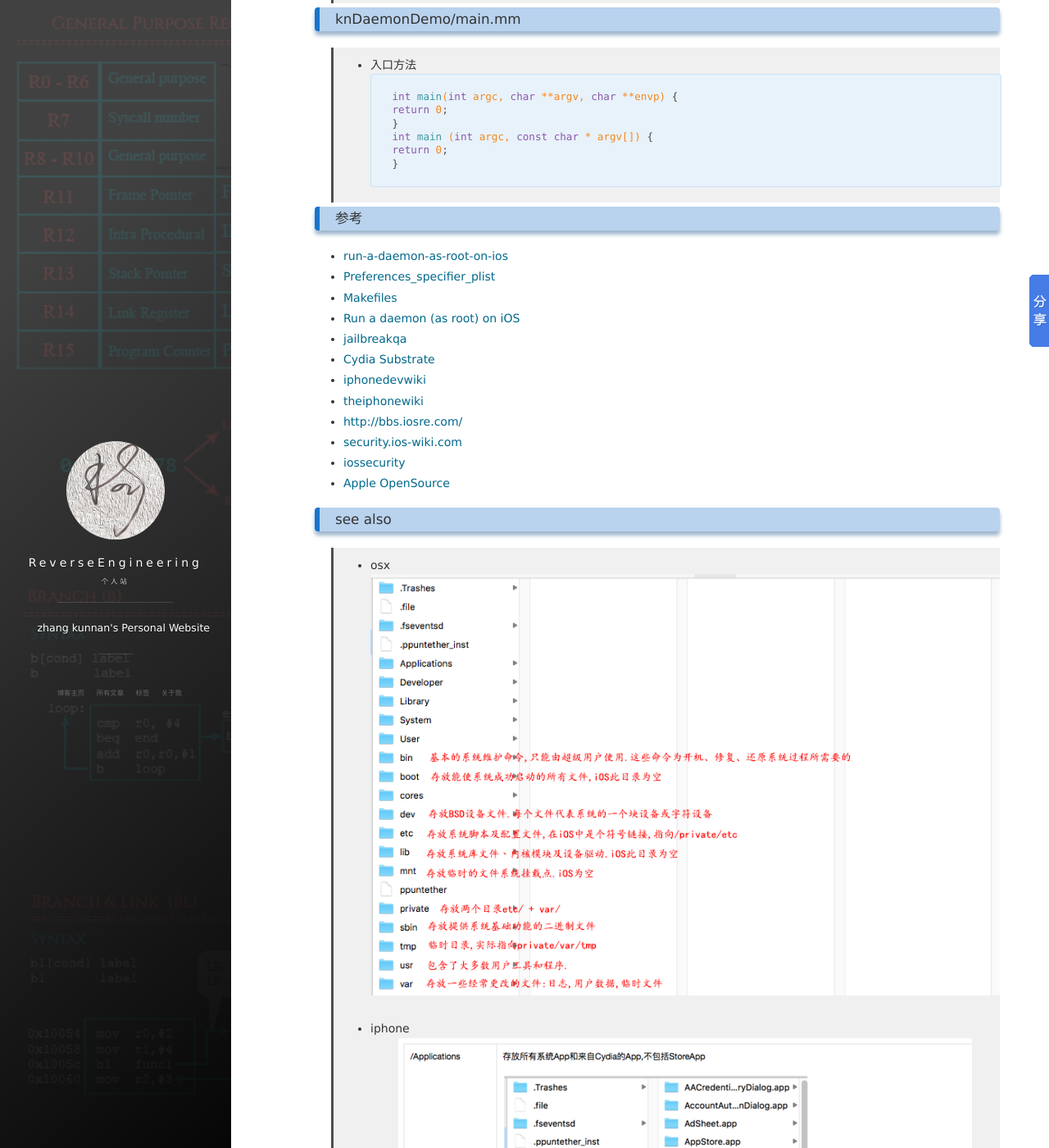
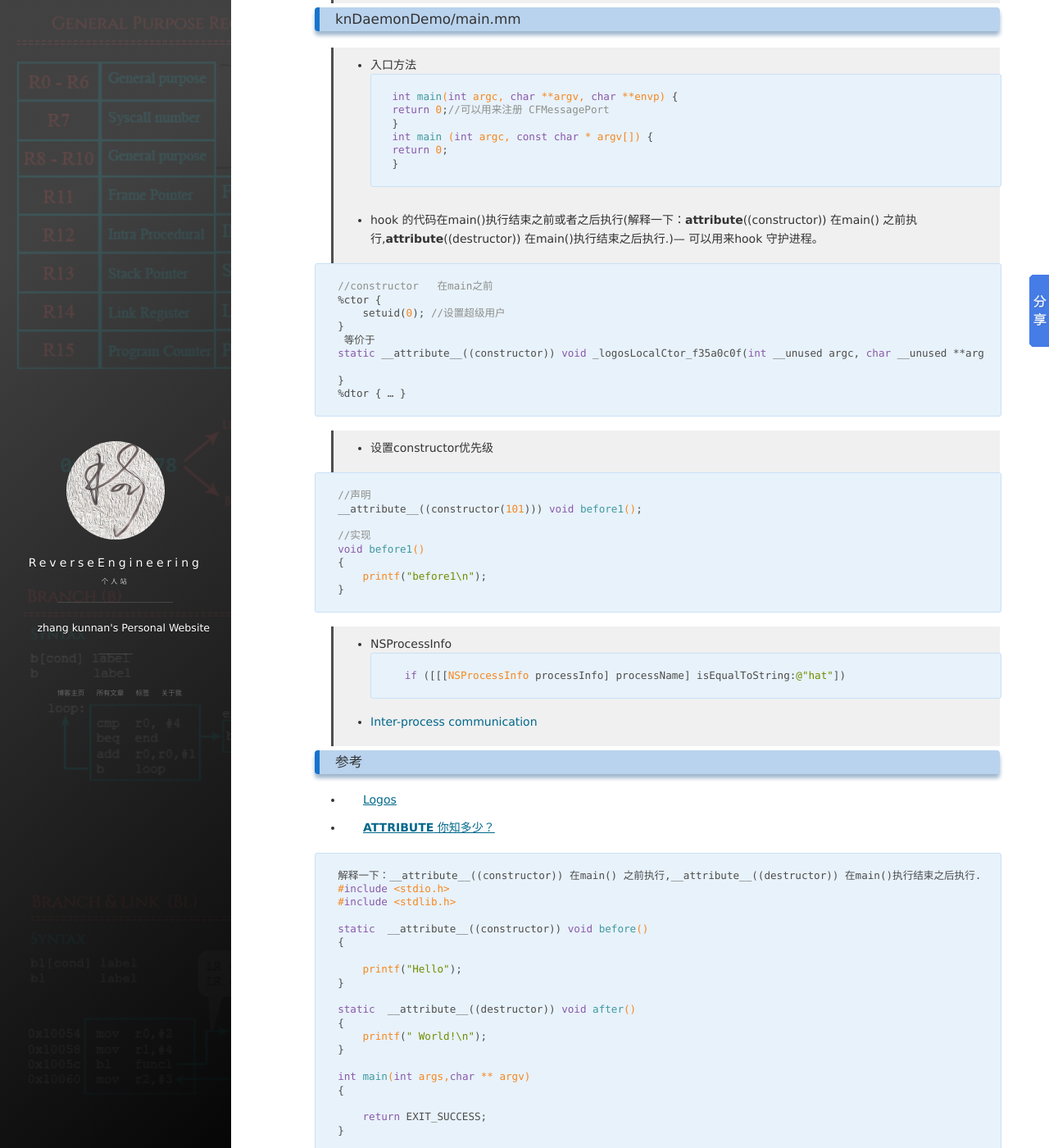
Before and after one commit to zhangkn/zhangkn.github.io, a Jekyll site: the page built from _posts/2017-12-24-iphoneDaemonTool.md, in a window 1280 px wide and 1400 px high, scrolled down 3164 px. Shown: the whole window at 82% size. Built offline with Jekyll 4.4.1, drawn with Linux system fonts in a browser that asks for light colours; nearby versions of some CDN libraries; comment, search, counter and statistics services are not loaded.

Commit message:
CFMessagePort

````diff
--- a/_posts/2017-12-24-iphoneDaemonTool.md
+++ b/_posts/2017-12-24-iphoneDaemonTool.md
@@ -179,14 +179,74 @@
 >* 入口方法
 ```
 int main(int argc, char **argv, char **envp) {
-  return 0;
+  return 0;//可以用来注册 CFMessagePort
 }
 int main (int argc, const char * argv[]) {
   return 0;
 }
 ```
 
+>* hook 的代码在main()执行结束之前或者之后执行(解释一下：__attribute__((constructor)) 在main() 之前执行,__attribute__((destructor)) 在main()执行结束之后执行.)--- 可以用来hook 守护进程。
+
+```
+//constructor   在main之前
+%ctor {
+    setuid(0); //设置超级用户
+}
+ 等价于
+static __attribute__((constructor)) void _logosLocalCtor_f35a0c0f(int __unused argc, char __unused **argv, char __unused **envp) {
+
+}
+%dtor { … }
+```
+
+>* 设置constructor优先级
+
+```
+//声明
+__attribute__((constructor(101))) void before1();
+
+//实现
+void before1()
+{
+    printf("before1\n");
+}
+```
+>* NSProcessInfo
+```
+	if ([[[NSProcessInfo processInfo] processName] isEqualToString:@"hat"])
+```
+- [Inter-process communication](http://iphonedevwiki.net/index.php/Updating_extensions_for_iOS_7#Inter-process_communication)
+
+
+
 ### 参考
+- [Logos](http://iphonedevwiki.net/index.php/Logos)
+
+- [__ATTRIBUTE__ 你知多少？](http://www.cnblogs.com/astwish/p/3460618.html)
+
+```
+解释一下：__attribute__((constructor)) 在main() 之前执行,__attribute__((destructor)) 在main()执行结束之后执行.
+#include <stdio.h>
+#include <stdlib.h>
+
+static  __attribute__((constructor)) void before()
+{
+
+    printf("Hello");
+}
+
+static  __attribute__((destructor)) void after()
+{
+    printf(" World!\n");
+}
+
+int main(int args,char ** argv)
+{
+
+    return EXIT_SUCCESS;
+}
+```
 - [run-a-daemon-as-root-on-ios](http://iosre.com/t/run-a-daemon-as-root-on-ios/212)
 - [Preferences_specifier_plist](http://iphonedevwiki.net/index.php/Preferences_specifier_plist)
 - [Makefiles](http://www.gnu.org/software/make/manual/html_node/Makefiles.html)
````
Also changed, not shown: _posts/2018-01-10-Inter-processCommunicationByRrocketbootstrap.md (+1 -0 lines).
